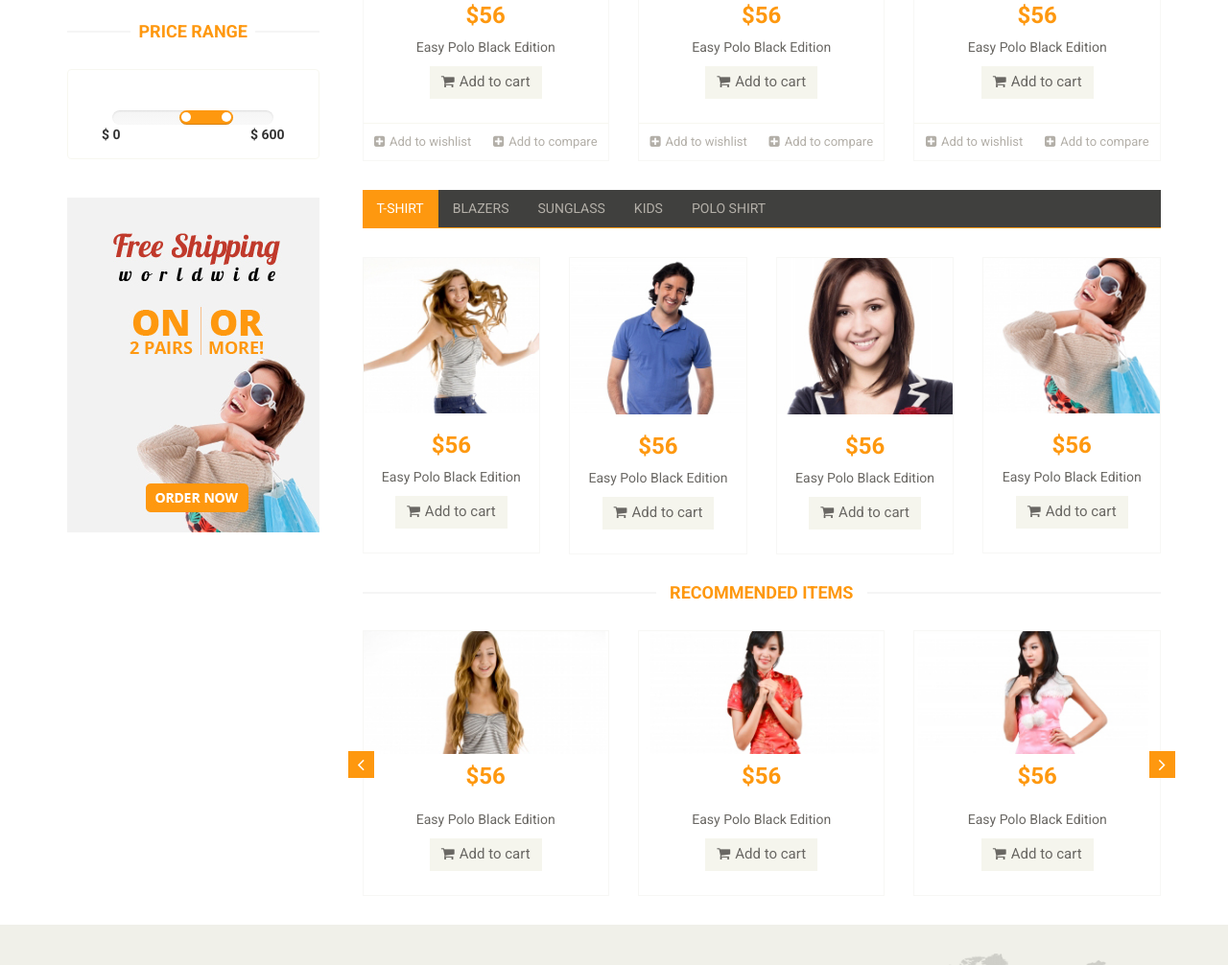
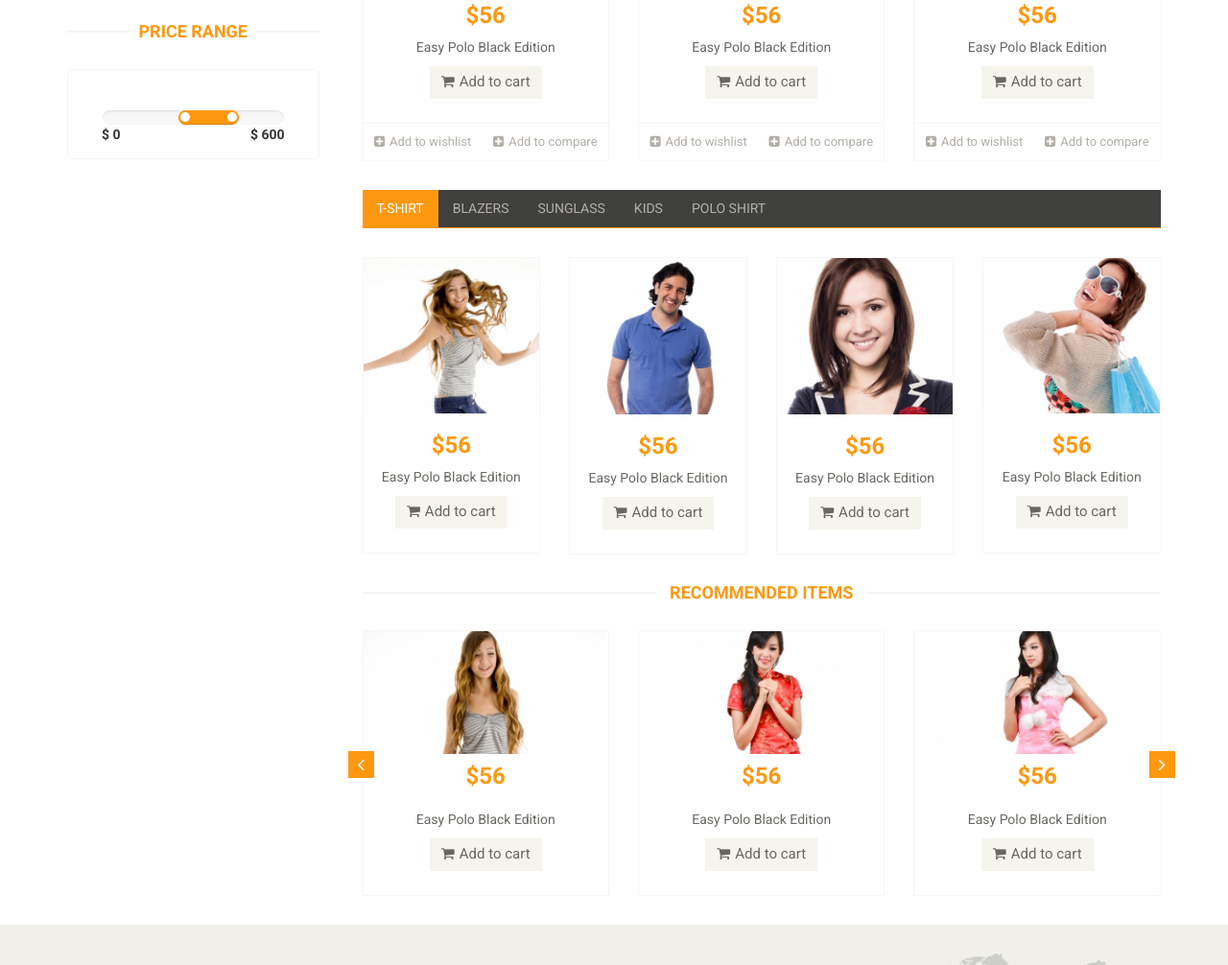
Before and after one commit to prodigy803/prodigy803.github.io, a plain HTML site: page index.html in a window 1280 px wide. Shown: the part 1457-2463 px from the top of the page at 96% size. Drawn offline with Linux system fonts and the light colour scheme.

Commit message:
Add files via upload

```diff
--- a/index.html
+++ b/index.html
@@ -365,9 +365,7 @@
 							</div>
 						</div><!--/price-range-->
 
-						<div class="shipping"><!--shipping-->
-							<img src="images/home/shipping.jpg" alt="" />
-						</div><!--/shipping-->
+
 
 					</div>
 				</div>
```
